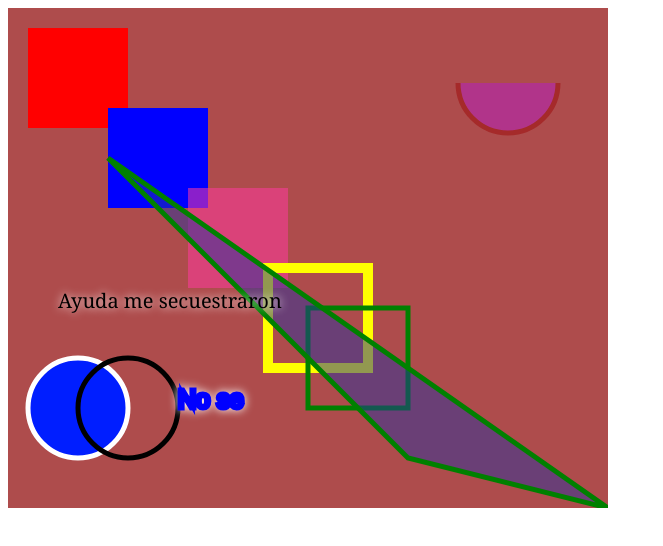
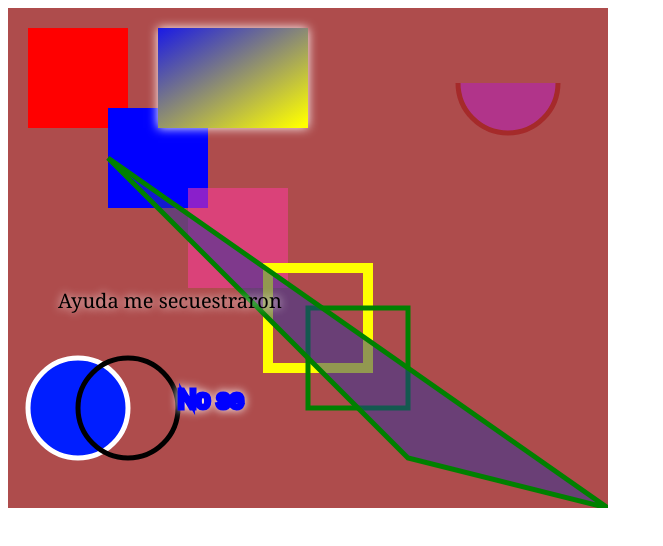
Before and after one commit to Grague290/ProgramacionJonatan, a plain HTML site: page index.html in a window 1280 px wide. Shown: the whole page, without its empty margins (0-663 px from the left). Drawn offline with Linux system fonts and the light colour scheme.

Commit message:
Actividad 6

```diff
--- a/index.html
+++ b/index.html
@@ -79,6 +79,13 @@
         ctx.font = "25px Arial";
         ctx.strokeText("No se", 170, 400);
 
+        const grd = ctx.createLinearGradient(150, 0, 240, 150);
+        grd.addColorStop(0, "blue");
+        grd.addColorStop(1, "yellow");
+
+
+        ctx.fillStyle = grd;
+        ctx.fillRect(150, 20, 150, 100);
     </script>
 </body>
 </html>
```
